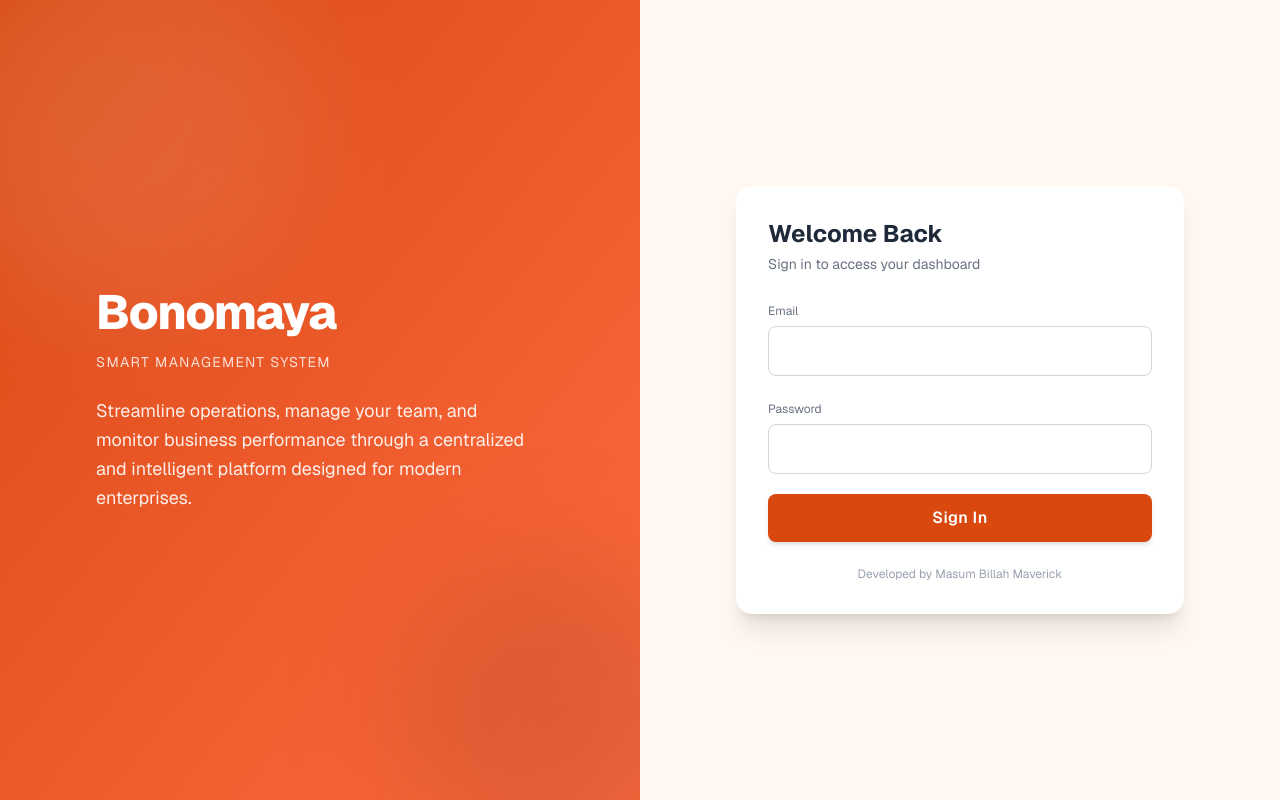
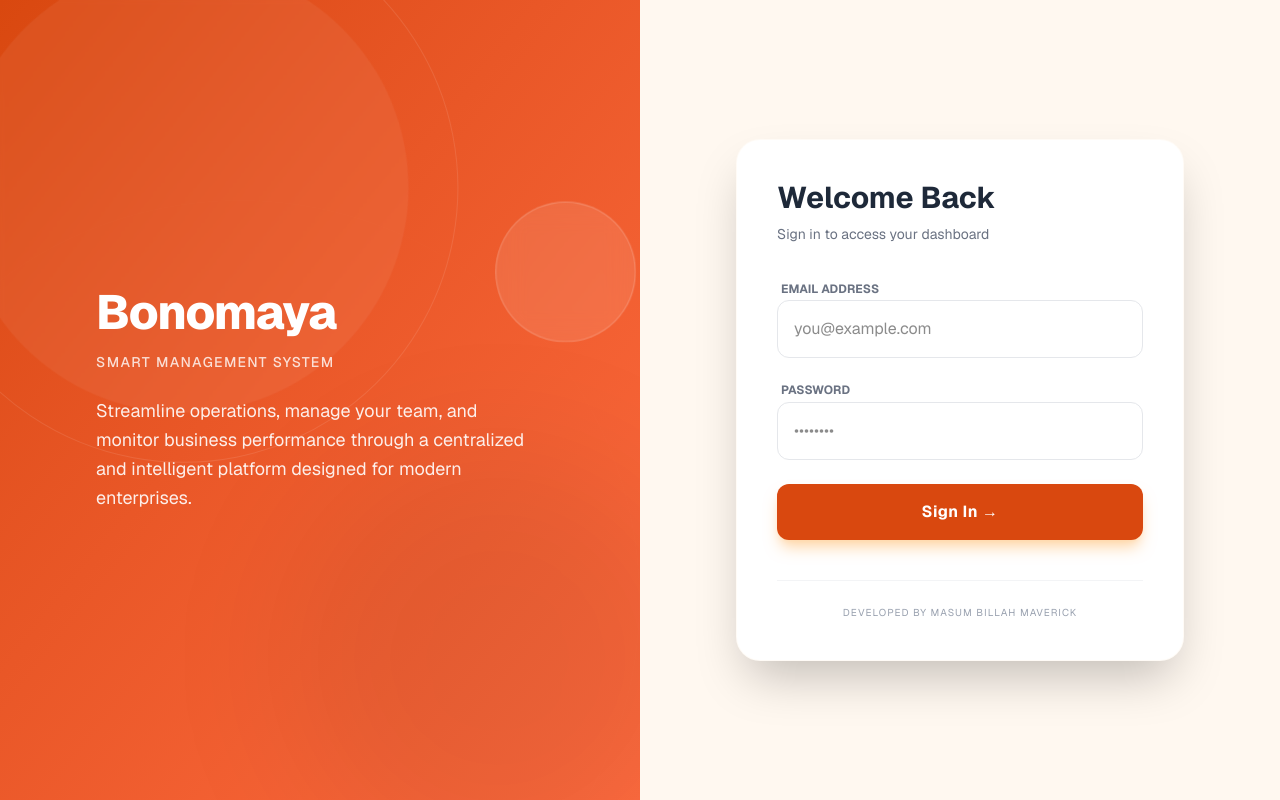
Before and after one commit to masumbillah-swe/bonomaya-management, a Next.js app: page /login in a window 1280 px wide. Built offline with nearby package versions, Linux system fonts and the light colour scheme; no server answers.

Commit message:
Fixed all errors and implemented Enterprise Admin Panel

```diff
--- a/app/login/page.js
+++ b/app/login/page.js
@@ -36,11 +36,55 @@ export default function LoginPage() {
   };
 
   return (
-    <div className="flex min-h-screen font-sans">
+    <div className="flex min-h-screen font-sans overflow-hidden">
 
       {/* LEFT SIDE (Desktop only) */}
       <div className="hidden md:flex flex-col justify-center items-center w-1/2 bg-gradient-to-br from-[#D9480F] to-[#FF6B3F] text-white p-12 relative overflow-hidden">
 
+        {/* --- PREMIUM CIRCULAR ANIMATIONS --- */}
+
+        {/* 1. Main Rotating Glass Orb (Top Left) */}
+        <motion.div
+          animate={{
+            rotate: 360,
+            y: [0, 20, 0],
+            x: [0, 10, 0]
+          }}
+          transition={{ duration: 25, repeat: Infinity, ease: "linear" }}
+          className="absolute w-[550px] h-[550px] border border-white/10 rounded-full -top-24 -left-24 flex items-center justify-center pointer-events-none"
+        >
+          <div className="w-[450px] h-[450px] bg-white/5 rounded-full backdrop-blur-[2px]" />
+        </motion.div>
+
+        {/* 2. Pulsing Shadow Orb (Bottom Right) */}
+        <motion.div
+          animate={{
+            scale: [1, 1.15, 1],
+            opacity: [0.2, 0.4, 0.2]
+          }}
+          transition={{ duration: 8, repeat: Infinity, ease: "easeInOut" }}
+          className="absolute w-96 h-96 bg-black/20 rounded-full bottom-[-50px] right-[-50px] blur-3xl pointer-events-none"
+        />
+
+        {/* 3. Small Floating Bubble (Center Right) */}
+        <motion.div
+          animate={{
+            y: [0, -60, 0],
+            x: [0, 30, 0],
+            scale: [1, 1.1, 1]
+          }}
+          transition={{ duration: 12, repeat: Infinity, ease: "easeInOut" }}
+          className="absolute w-32 h-32 bg-white/10 rounded-full top-1/3 right-10 backdrop-blur-md border border-white/20 pointer-events-none"
+        />
+
+        {/* 4. Large Faint Ring */}
+        <motion.div
+           animate={{ opacity: [0.1, 0.2, 0.1] }}
+           transition={{ duration: 10, repeat: Infinity }}
+           className="absolute w-[800px] h-[800px] border-[0.5px] border-white/5 rounded-full -bottom-1/4 -left-1/4 pointer-events-none"
+        />
+
+        {/* CONTENT LAYER */}
         <motion.div
           initial={{ opacity: 0, x: -40 }}
           animate={{ opacity: 1, x: 0 }}
@@ -50,7 +94,7 @@ export default function LoginPage() {
           <h1 className="text-5xl font-extrabold tracking-tight mb-4">
             Bonomaya
           </h1>
-          <p className="uppercase tracking-widest text-sm opacity-80 mb-6">
+          <p className="uppercase tracking-widest text-sm opacity-80 mb-6 font-medium">
             Smart Management System
           </p>
 
@@ -59,67 +103,68 @@ export default function LoginPage() {
             through a centralized and intelligent platform designed for modern enterprises.
           </p>
         </motion.div>
-
-        {/* background glow */}
-        <div className="absolute w-96 h-96 bg-white/10 rounded-full blur-3xl -top-20 -left-20"></div>
-        <div className="absolute w-80 h-80 bg-black/10 rounded-full blur-3xl -bottom-20 -right-20"></div>
       </div>
 
       {/* RIGHT SIDE */}
-      <div className="flex flex-col justify-center items-center w-full md:w-1/2 bg-[#FFF8F0] p-6">
+      <div className="flex flex-col justify-center items-center w-full md:w-1/2 bg-[#FFF8F0] p-6 relative">
 
         {/* Card */}
         <motion.div
           initial={{ opacity: 0, y: 40 }}
           animate={{ opacity: 1, y: 0 }}
           transition={{ duration: 0.7 }}
-          className="w-full max-w-md bg-white shadow-xl rounded-2xl p-8"
+          className="w-full max-w-md bg-white shadow-2xl rounded-3xl p-10 border border-orange-50/50"
         >
 
           {/* Mobile Branding */}
-          <div className="md:hidden text-center mb-6">
-            <h1 className="text-2xl font-bold text-[#D9480F]">
+          <div className="md:hidden text-center mb-8">
+            <h1 className="text-3xl font-bold text-[#D9480F]">
               Bonomaya
             </h1>
-            <p className="text-xs text-gray-500">
-              Smart Management System
+            <p className="text-xs text-gray-400 font-medium tracking-wide">
+              SMART MANAGEMENT SYSTEM
             </p>
           </div>
 
           {/* Header */}
-          <div className="mb-6 text-center md:text-left">
-            <h2 className="text-2xl font-bold text-gray-800">
+          <div className="mb-8 text-center md:text-left">
+            <h2 className="text-3xl font-bold text-gray-800">
               Welcome Back
             </h2>
-            <p className="text-sm text-gray-500 mt-1">
+            <p className="text-sm text-gray-500 mt-2">
               Sign in to access your dashboard
             </p>
           </div>
 
           {/* Form */}
-          <form onSubmit={handleLogin} className="space-y-5">
+          <form onSubmit={handleLogin} className="space-y-6">
 
             {/* Email */}
-            <div>
-              <label className="text-xs text-gray-500">Email</label>
+            <div className="space-y-1">
+              <label className="text-xs font-bold text-gray-500 ml-1">EMAIL ADDRESS</label>
               <input
                 type="email"
+                placeholder="you@example.com"
                 value={email}
                 onChange={(e) => setEmail(e.target.value)}
                 required
-                className="w-full mt-1 p-3 rounded-lg border border-gray-300 focus:ring-2 focus:ring-[#D9480F]/40 focus:border-[#D9480F] outline-none"
+                className="w-full p-4 rounded-xl border border-gray-200 focus:ring-4 focus:ring-[#D9480F]/10 focus:border-[#D9480F] outline-none transition-all duration-200"
               />
             </div>
 
             {/* Password */}
-            <div>
-              <label className="text-xs text-gray-500">Password</label>
+            <div className="space-y-1">
+              <div className="flex justify-between items-center ml-1">
+                <label className="text-xs font-bold text-gray-500">PASSWORD</label>
+
+              </div>
               <input
                 type="password"
+                placeholder="••••••••"
                 value={password}
                 onChange={(e) => setPassword(e.target.value)}
                 required
-                className="w-full mt-1 p-3 rounded-lg border border-gray-300 focus:ring-2 focus:ring-[#D9480F]/40 focus:border-[#D9480F] outline-none"
+                className="w-full p-4 rounded-xl border border-gray-200 focus:ring-4 focus:ring-[#D9480F]/10 focus:border-[#D9480F] outline-none transition-all duration-200"
               />
             </div>
 
@@ -127,23 +172,25 @@ export default function LoginPage() {
             <motion.button
               type="submit"
               disabled={loading}
-              whileHover={{ scale: 1.03 }}
-              whileTap={{ scale: 0.97 }}
-              className="w-full p-3 rounded-lg bg-[#D9480F] text-white font-semibold tracking-wide shadow-md flex justify-center items-center"
+              whileHover={{ scale: 1.02, backgroundColor: "#BF3F0D" }}
+              whileTap={{ scale: 0.98 }}
+              className="w-full p-4 rounded-xl bg-[#D9480F] text-white font-bold tracking-wide shadow-lg shadow-orange-200 flex justify-center items-center transition-colors duration-200"
             >
               {loading ? (
                 <div className="flex items-center">
-                  <div className="w-4 h-4 border-2 border-white border-t-transparent rounded-full animate-spin mr-2"></div>
+                  <div className="w-5 h-5 border-2 border-white border-t-transparent rounded-full animate-spin mr-3"></div>
                   Authenticating...
                 </div>
-              ) : "Sign In"}
+              ) : "Sign In →"}
             </motion.button>
           </form>
 
           {/* Footer */}
-          <p className="text-center text-gray-400 text-xs mt-6">
-            Developed by Masum Billah Maverick
-          </p>
+          <div className="mt-10 pt-6 border-t border-gray-100">
+            <p className="text-center text-gray-400 text-[10px] tracking-widest uppercase">
+              Developed by Masum Billah Maverick
+            </p>
+          </div>
 
         </motion.div>
       </div>
```
